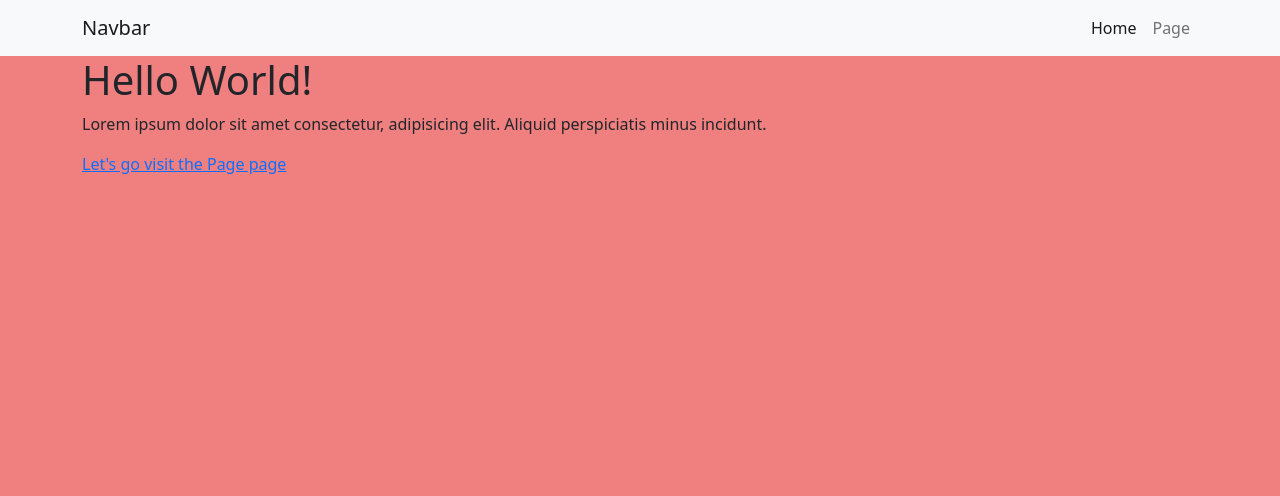
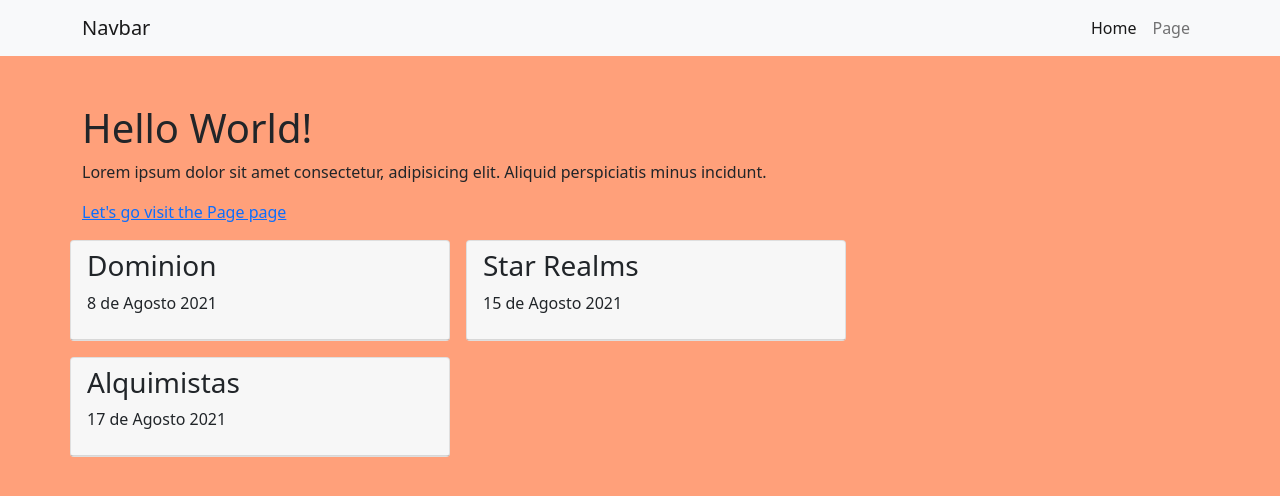
Before and after one commit to pazspera/nunjucks-test, a website: page views/index.html in a window 1280 px wide. Drawn offline with nearby package versions, Linux system fonts and the light colour scheme; files that its build step writes are made by us from their sources.

Commit message:
agregué macro de card

```diff
--- a/public/marta/main.css
+++ b/public/marta/main.css
@@ -1,3 +1,13 @@
+*{
+    margin: 0;
+    padding: 0;
+    box-sizing: border-box;
+}
+
 body{
-    background-color: lightcoral;
+    background-color: lightsalmon;
 }
+
+.card{
+    padding: 0 !important;
+}
--- a/views/_base.html
+++ b/views/_base.html
@@ -12,7 +12,11 @@
 </head>
 <body>
     {% include '_navbar.html' %}
-    {% block content %}{% endblock %}
+
+    <main class="my-5">
+        {% block content %}{% endblock %}
+    </main>
+
     <script src="js/bootstrap.bundle.min.js"></script>
     <script src="js/jquery.js"></script>
 </body>
--- /dev/null
+++ b/views/_card.html
@@ -0,0 +1,8 @@
+{% macro card(game, date)%}
+    <div class="card">
+        <div class="card-header">
+            <h3>{{ game }}</h3>
+            <p>{{ date }}</p>
+        </div>
+    </div>
+{% endmacro %}
--- a/views/_navbar.html
+++ b/views/_navbar.html
@@ -1,6 +1,6 @@
 <nav class="navbar navbar-expand-lg navbar-light bg-light">
     <div class="container">
-      <a class="navbar-brand" href="#">Navbar</a>
+      <a class="navbar-brand" href="index.html">Navbar</a>
       <button class="navbar-toggler" type="button" data-bs-toggle="collapse" data-bs-target="#navbarSupportedContent" aria-controls="navbarSupportedContent" aria-expanded="false" aria-label="Toggle navigation">
         <span class="navbar-toggler-icon"></span>
       </button>
--- a/views/index.html
+++ b/views/index.html
@@ -1,4 +1,8 @@
 {% extends '_base.html' %}
+
+{% from '_card.html' import card %}
+
+{% include '_card.html' %}
 
 {% set title = 'Home' %}
 
@@ -7,5 +11,21 @@
         <h1>Hello World!</h1>
         <p>Lorem ipsum dolor sit amet consectetur, adipisicing elit. Aliquid perspiciatis minus incidunt.</p>
         <a href="./page.html">Let's go visit the Page page</a>
+
+        <div class="row row-cols-1 row-cols-md-2 row-cols-lg-3 my-3 gap-3">
+            {{ card('Dominion', '8 de Agosto 2021')}}
+            {{ card('Star Realms', '15 de Agosto 2021')}}
+            {{ card('Alquimistas', '17 de Agosto 2021')}}
+        </div>
+
+        <!-- {% macro field(name, value='', type='text') %}
+        <div class="field">
+        <input type="{{ type }}" name="{{ name }}"
+                value="{{ value | escape }}" />
+        </div>
+        {% endmacro %}
+
+        {{ field('user') }}
+        {{ field('pass', type='password')}} -->
     </div>
 {% endblock %}
```
